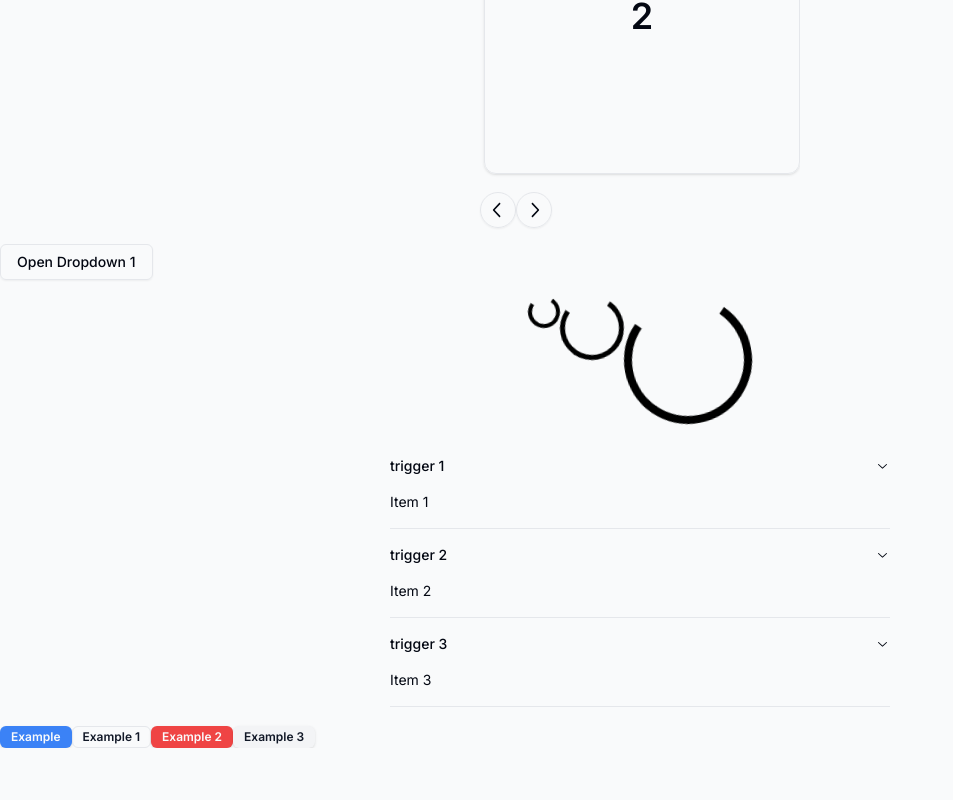
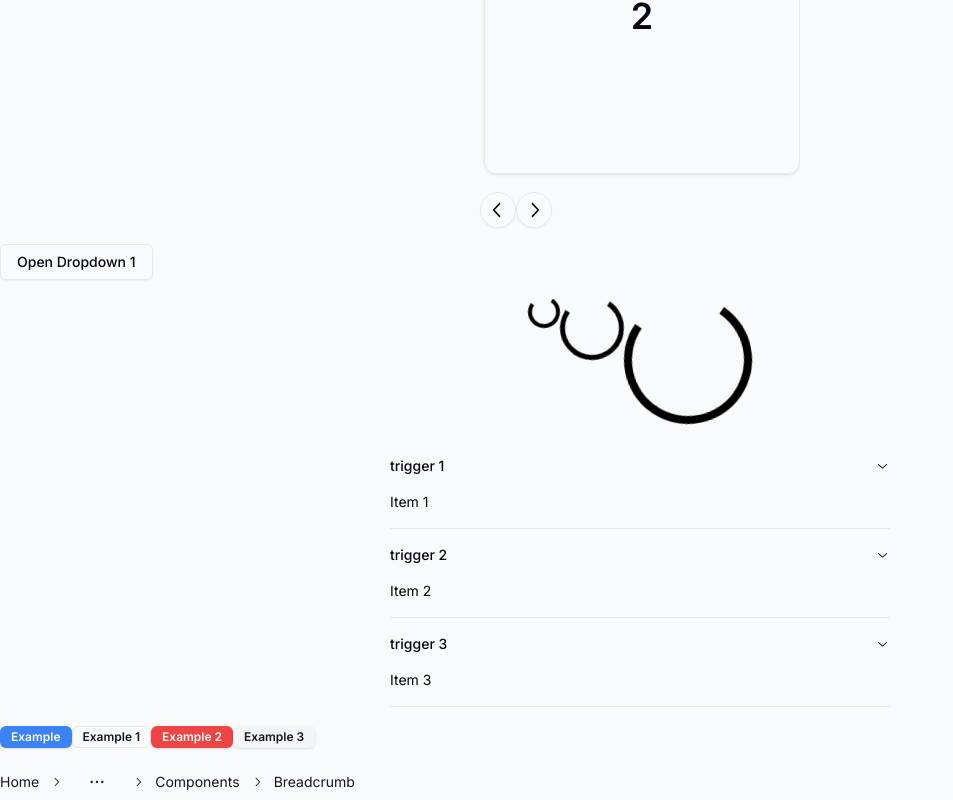
Before and after one commit to JcSilverX/flt-ui, a Next.js app: page / in a window 1280 px wide. Shown: the part 1069-1869 px from the top of the page, without its empty margins (0-953 px from the left). Before the commit the page ends 1817 px from the top, so only its background shows below. Built offline with nearby package versions, Linux system fonts and the light colour scheme.

Commit message:
Breadcrumb!

```diff
--- a/src/app/page.tsx
+++ b/src/app/page.tsx
@@ -3,6 +3,7 @@ import AlertDialogExample from "@/components/alert-dialog/alert-dialog";
 import { AlertExample1 } from "@/components/alert/alert";
 import { Example4 } from "@/components/avatar/avatar";
 import BadgeExample1 from "@/components/badge/stories/badge-example1";
+import { BreadcrumbExample1 } from "@/components/breadcrumb/breadcrumb";
 import Button from "@/components/button/button";
 import { CarouselExample1 } from "@/components/carousel/stories/carousel-example1";
 import CarouselExample2 from "@/components/carousel/stories/carousel-example2";
@@ -59,6 +60,9 @@ export default function Home() {
 
       {/* Badge */}
       <BadgeExample1 />
+
+      {/* Breadcrumb */}
+      <BreadcrumbExample1 />
     </main>
   );
 }
--- /dev/null
+++ b/src/components/breadcrumb/breadcrumb.tsx
@@ -0,0 +1,174 @@
+import cn from "@/lib/utils/cn";
+import { ChevronRightIcon, DotsHorizontalIcon } from "@radix-ui/react-icons";
+import React from "react";
+import Dropdown, {
+  DropdownMenu,
+  DropdownMenuItem,
+  DropdownTrigger,
+} from "../dropdown/dropdown";
+
+export function BreadcrumbExample1() {
+  return (
+    <Breadcrumb>
+      <BreadcrumbList>
+        <BreadcrumbItem>
+          <BreadcrumbLink>Home</BreadcrumbLink>
+        </BreadcrumbItem>
+        <BreadcrumbSeparator />
+        <BreadcrumbItem>
+          <Dropdown>
+            <DropdownTrigger
+              variant={"ghost"}
+              className="flex items-center gap-1"
+            >
+              <BreadcrumbEllipsis className="h-4 w-4" />
+              <span className="sr-only">Toggle menu</span>
+            </DropdownTrigger>
+
+            <DropdownMenu>
+              <DropdownMenuItem>Documentation</DropdownMenuItem>
+              <DropdownMenuItem>Themes</DropdownMenuItem>
+              <DropdownMenuItem>GitHub</DropdownMenuItem>
+            </DropdownMenu>
+          </Dropdown>
+        </BreadcrumbItem>
+        <BreadcrumbSeparator />
+        <BreadcrumbItem>
+          <BreadcrumbLink>Components</BreadcrumbLink>
+        </BreadcrumbItem>
+        <BreadcrumbSeparator />
+        <BreadcrumbItem>
+          <BreadcrumbLink>Breadcrumb</BreadcrumbLink>
+        </BreadcrumbItem>
+      </BreadcrumbList>
+    </Breadcrumb>
+  );
+}
+
+type BreadcrumbProps = React.HTMLAttributes<HTMLElement> & {
+  reference?: React.RefObject<HTMLElement>;
+};
+
+export default function Breadcrumb({ className, ...props }: BreadcrumbProps) {
+  const { reference: ref } = props;
+
+  return (
+    <nav
+      ref={ref}
+      aria-label="breadcrumb"
+      className={cn("", className, {})}
+      {...props}
+    />
+  );
+}
+
+type BreadcrumbItemProps = React.HTMLAttributes<HTMLLIElement> & {
+  reference?: React.RefObject<HTMLLIElement>;
+};
+
+export function BreadcrumbItem({ className, ...props }: BreadcrumbItemProps) {
+  const { reference: ref } = props;
+
+  return (
+    <li
+      ref={ref}
+      className={cn("inline-flex items-center gap-1.5", className, {})}
+      {...props}
+    />
+  );
+}
+
+type BreadcrumbListProps = React.HTMLAttributes<HTMLOListElement> & {
+  reference?: React.RefObject<HTMLOListElement>;
+};
+
+export function BreadcrumbList({ className, ...props }: BreadcrumbListProps) {
+  const { reference: ref } = props;
+
+  return (
+    <ol
+      ref={ref}
+      className={cn(
+        "flex flex-wrap items-center gap-1.5 break-words text-sm text-gray-900 sm:gap-2.5",
+        className,
+        {}
+      )}
+      {...props}
+    />
+  );
+}
+
+type BreadcrumbLinkProps = React.HTMLAttributes<HTMLAnchorElement> & {
+  reference?: React.RefObject<HTMLAnchorElement>;
+};
+
+export function BreadcrumbLink({ className, ...props }: BreadcrumbLinkProps) {
+  const { reference: ref } = props;
+
+  return (
+    <a
+      ref={ref}
+      className={cn("transition-colors hover:text-gray-950", className, {})}
+      {...props}
+    />
+  );
+}
+
+type BreadcrumbPageProps = React.HTMLAttributes<HTMLSpanElement> & {
+  reference?: React.RefObject<HTMLSpanElement>;
+};
+
+export function BreadcrumbPage({ className, ...props }: BreadcrumbPageProps) {
+  const { reference: ref } = props;
+
+  return (
+    <span
+      ref={ref}
+      role="link"
+      aria-disabled="true"
+      aria-current="page"
+      className={cn("font-normal text-gray-950", className, {})}
+      {...props}
+    />
+  );
+}
+
+type BreadcrumbSeparatorProps = React.HTMLAttributes<HTMLLIElement> & {
+  reference?: React.RefObject<HTMLLIElement>;
+};
+
+export function BreadcrumbSeparator({
+  className,
+  ...props
+}: BreadcrumbSeparatorProps) {
+  const { children, reference: ref } = props;
+
+  return (
+    <li ref={ref} className={cn("[&>svg]:size-3.5", className, {})} {...props}>
+      {children ?? <ChevronRightIcon />}
+    </li>
+  );
+}
+
+type BreadcrumbEllipsisProps = React.HTMLAttributes<HTMLSpanElement> & {
+  reference?: React.RefObject<HTMLSpanElement>;
+};
+
+export function BreadcrumbEllipsis({
+  className,
+  ...props
+}: BreadcrumbEllipsisProps) {
+  const { reference: ref } = props;
+  return (
+    <span
+      ref={ref}
+      role="presentation"
+      aria-hidden={true}
+      className={cn("flex h-9 w-9 items-center justify-center", className, {})}
+      {...props}
+    >
+      <DotsHorizontalIcon className="h-4 w-4" />
+      <span className="sr-only">More</span>
+    </span>
+  );
+}
```
